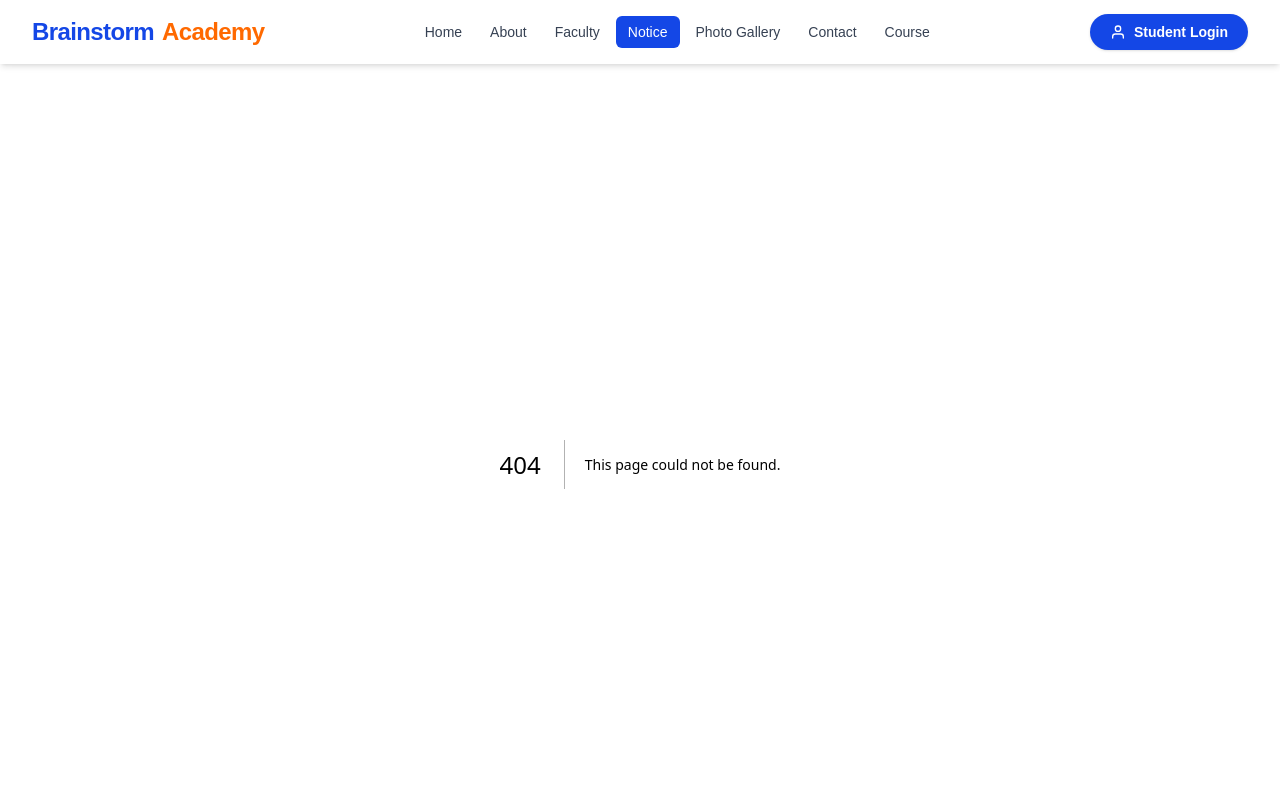
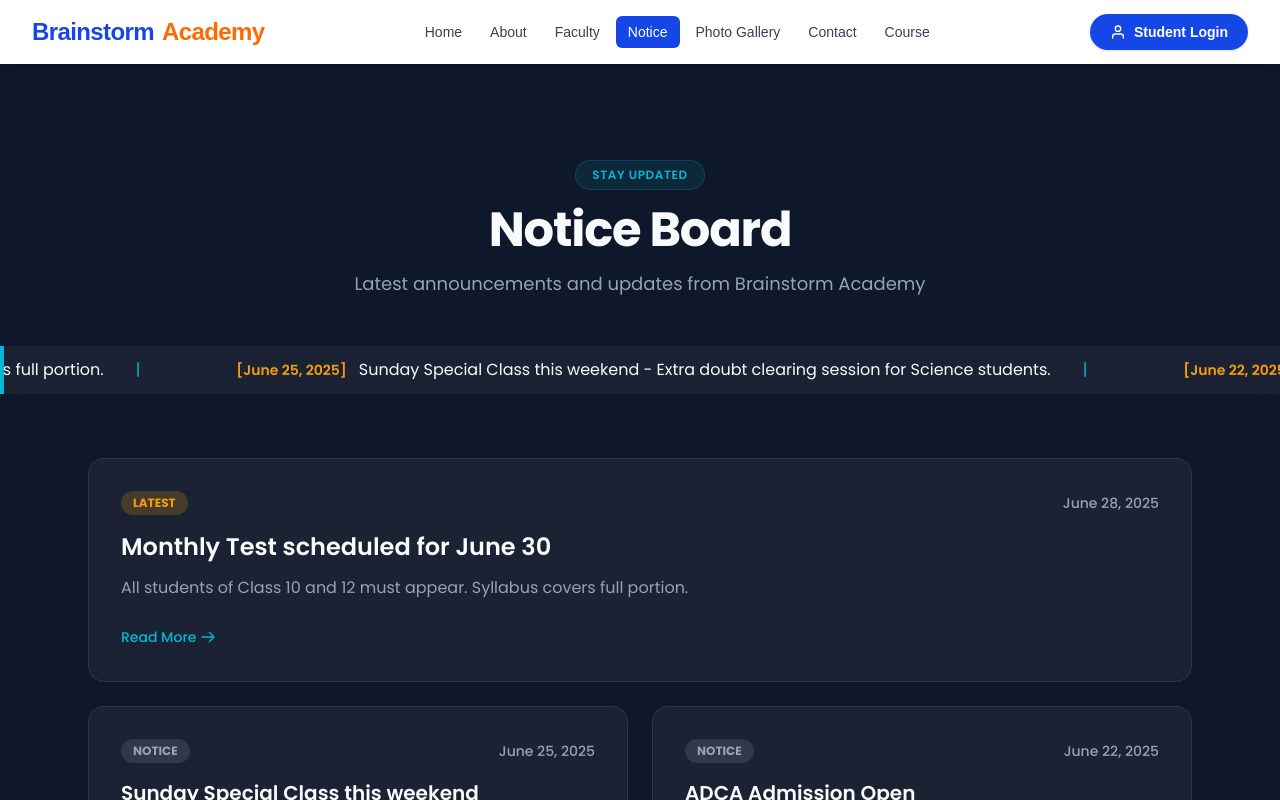
Before and after one commit to ASIS-123-sys/BRAINSTROM-ACADEMY_PROJECT, a Next.js app: page /notice in a window 1280 px wide. Before the commit this address had no page. Shown: the top 800 px of the page. Built offline with nearby package versions, Linux system fonts and the light colour scheme.

Commit message:
added notice page

```diff
--- /dev/null
+++ b/app/notice/page.tsx
@@ -0,0 +1,196 @@
+"use client";
+
+import React, { useEffect, useRef } from "react";
+import { Poppins } from "next/font/google";
+
+const poppins = Poppins({
+  subsets: ["latin"],
+  weight: ["400", "500", "600", "700"],
+});
+
+const notices = [
+  {
+    id: 1,
+    title: "Monthly Test scheduled for June 30",
+    description: "All students of Class 10 and 12 must appear. Syllabus covers full portion.",
+    date: "June 28, 2025",
+    isLatest: true,
+  },
+  {
+    id: 2,
+    title: "Sunday Special Class this weekend",
+    description: "Extra doubt clearing session for Science students.",
+    date: "June 25, 2025",
+    isLatest: false,
+  },
+  {
+    id: 3,
+    title: "ADCA Admission Open",
+    description: "Admission for new batch starting July 2025. Limited seats available.",
+    date: "June 22, 2025",
+    isLatest: false,
+  },
+  {
+    id: 4,
+    title: "Fee Reminder for June month",
+    description: "Please clear dues before June 30 to avoid late charges.",
+    date: "June 20, 2025",
+    isLatest: false,
+  },
+  {
+    id: 5,
+    title: "Holiday Notice",
+    description: "Institute will remain closed on June 29 for local festival.",
+    date: "June 18, 2025",
+    isLatest: false,
+  },
+];
+
+export default function NoticeBoard() {
+  const scrollRef = useRef<(HTMLDivElement | null)[]>([]);
+
+  useEffect(() => {
+    const observer = new IntersectionObserver(
+      (entries) => {
+        entries.forEach((entry) => {
+          if (entry.isIntersecting) {
+            entry.target.classList.add("opacity-100", "translate-y-0");
+            entry.target.classList.remove("opacity-0", "translate-y-10");
+          }
+        });
+      },
+      { threshold: 0.1 }
+    );
+
+    scrollRef.current.forEach((el) => {
+      if (el) observer.observe(el);
+    });
+
+    return () => observer.disconnect();
+  }, []);
+
+  const addToRefs = (el: HTMLDivElement | null) => {
+    if (el && !scrollRef.current.includes(el)) {
+      scrollRef.current.push(el);
+    }
+  };
+
+  const glassCardStyle = {
+    background: "rgba(255,255,255,0.05)",
+    backdropFilter: "blur(20px)",
+    border: "1px solid rgba(255,255,255,0.08)",
+    borderRadius: "16px",
+  };
+
+  const tickerAnimation = `
+    @keyframes ticker {
+      0% { transform: translateX(0); }
+      100% { transform: translateX(-50%); }
+    }
+    .animate-ticker {
+      animation: ticker 30s linear infinite;
+    }
+    .animate-ticker:hover {
+      animation-play-state: paused;
+    }
+  `;
+
+  return (
+    <div className={`min-h-screen bg-[#0F172A] text-[#F8FAFC] overflow-x-hidden ${poppins.className}`}>
+      <style>{tickerAnimation}</style>
+
+      {/* Top Section */}
+      <section className="pt-24 pb-12 px-6 flex flex-col items-center justify-center text-center">
+        <div
+          ref={addToRefs}
+          className="opacity-0 translate-y-10 transition-all duration-700 ease-out mb-4 px-4 py-1.5 rounded-full text-xs font-semibold tracking-wider text-[#06B6D4] bg-[#06B6D4]/10 border border-[#06B6D4]/20"
+        >
+          STAY UPDATED
+        </div>
+        <h1
+          ref={addToRefs}
+          className="opacity-0 translate-y-10 transition-all duration-700 delay-100 ease-out text-4xl md:text-5xl font-bold mb-4 tracking-tight"
+        >
+          Notice Board
+        </h1>
+        <p
+          ref={addToRefs}
+          className="opacity-0 translate-y-10 transition-all duration-700 delay-200 ease-out text-lg text-[#94A3B8] max-w-xl mx-auto"
+        >
+          Latest announcements and updates from Brainstorm Academy
+        </p>
+      </section>
+
+      {/* Notice Ticker Strip */}
+      <div
+        ref={addToRefs}
+        className="opacity-0 translate-y-10 transition-all duration-700 delay-300 ease-out w-full border-l-4 border-[#06B6D4] bg-white/5 backdrop-blur-sm overflow-hidden py-3 mb-16 relative flex"
+      >
+        <div className="flex animate-ticker whitespace-nowrap min-w-max hover:cursor-pointer">
+          {[...notices, ...notices].map((notice, i) => (
+            <div key={i} className="flex items-center px-8">
+               <span className="text-[#F59E0B] font-semibold text-sm mr-3">[{notice.date}]</span>
+               <span className="text-[#F8FAFC]">{notice.title} - {notice.description}</span>
+               <span className="mx-8 text-[#06B6D4]">|</span>
+            </div>
+          ))}
+        </div>
+      </div>
+
+      {/* Notice Cards Grid */}
+      <section className="max-w-6xl mx-auto px-6 pb-24">
+        <div className="grid grid-cols-1 md:grid-cols-2 gap-6">
+          {notices.map((notice, index) => {
+            const isFirst = index === 0;
+            return (
+              <div
+                key={notice.id}
+                ref={addToRefs}
+                className={`opacity-0 translate-y-10 transition-all duration-700 ease-out p-6 md:p-8 flex flex-col ${
+                  isFirst ? "md:col-span-2 border-l-4 border-l-[#06B6D4]" : ""
+                }`}
+                style={{
+                   ...glassCardStyle,
+                   transitionDelay: `${index * 100}ms`
+                }}
+              >
+                <div className="flex items-center justify-between mb-4">
+                  <span
+                    className={`text-xs font-bold px-3 py-1 rounded-full ${
+                      notice.isLatest
+                        ? "bg-[#F59E0B]/20 text-[#F59E0B]"
+                        : "bg-white/10 text-[#94A3B8]"
+                    }`}
+                  >
+                    {notice.isLatest ? "LATEST" : "NOTICE"}
+                  </span>
+                  <span className="text-sm font-medium text-[#94A3B8]">{notice.date}</span>
+                </div>
+
+                <h3 className={`font-semibold text-[#F8FAFC] mb-3 ${isFirst ? 'text-2xl' : 'text-xl'}`}>
+                  {notice.title}
+                </h3>
+
+                <p className="text-[#94A3B8] mb-6 flex-grow leading-relaxed">
+                  {notice.description}
+                </p>
+
+                <div className="mt-auto">
+                  <a
+                    href="#"
+                    className="inline-flex items-center text-[#06B6D4] font-medium text-sm hover:text-white transition-colors group"
+                  >
+                    Read More
+                    <svg className="w-4 h-4 ml-1 transform group-hover:translate-x-1 transition-transform" fill="none" stroke="currentColor" viewBox="0 0 24 24">
+                      <path strokeLinecap="round" strokeLinejoin="round" strokeWidth={2} d="M14 5l7 7m0 0l-7 7m7-7H3" />
+                    </svg>
+                  </a>
+                </div>
+              </div>
+            );
+          })}
+        </div>
+      </section>
+    </div>
+  );
+}
```
